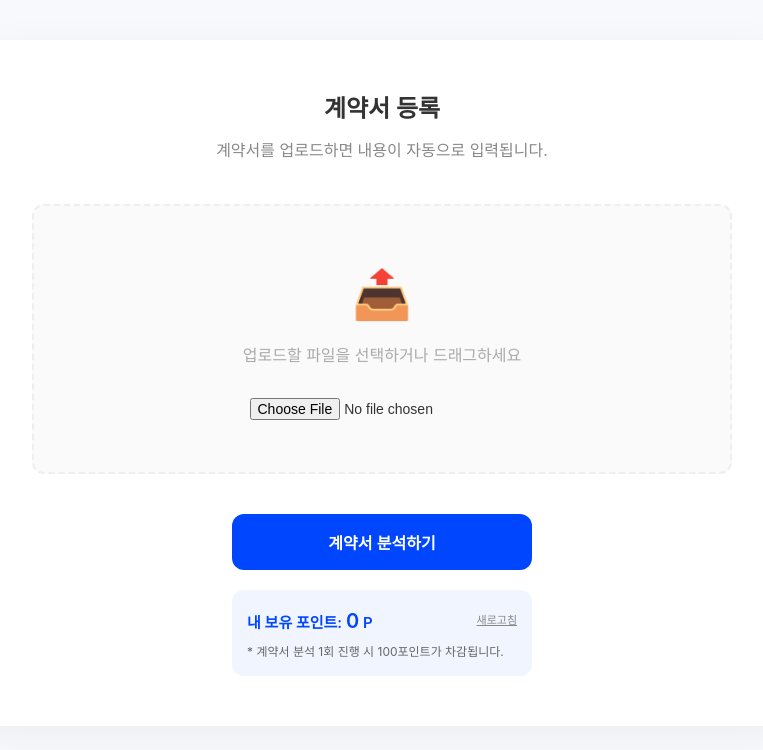
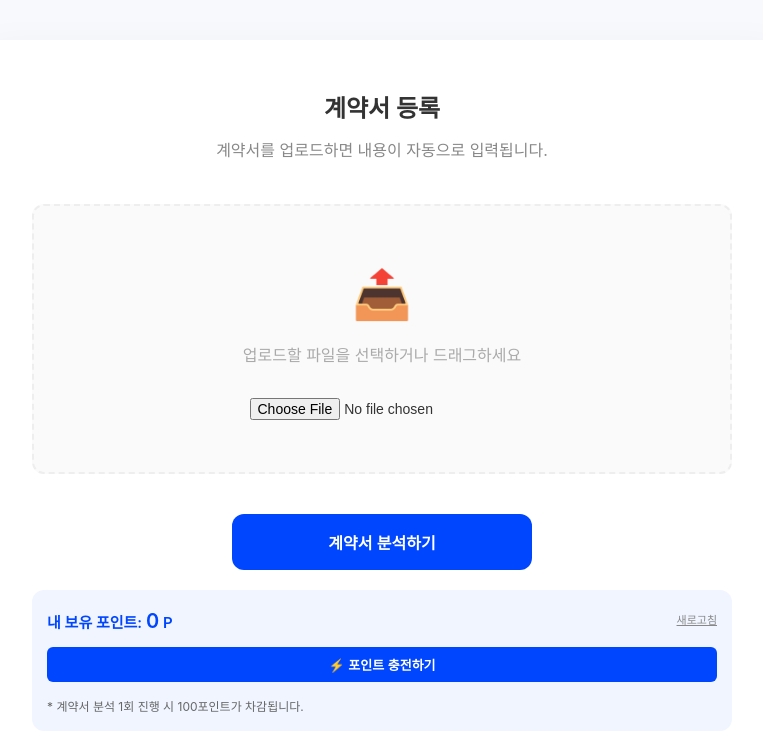
Before and after one commit to realks2002-cell/ai-Contract, a Next.js app in the folder client/: page /upload in a window 1280 px wide. Shown: the top 750 px of the page, without its empty margins (258-1021 px from the left). Built offline with nearby package versions, Linux system fonts and the light colour scheme; no server answers; sample sign-in values are in the browser's storage.

Commit message:
feat: add point recharge button with mock payment integration

```diff
--- a/client/src/app/upload/page.js
+++ b/client/src/app/upload/page.js
@@ -125,6 +125,29 @@ export default function UploadPage() {
         setFormData({ party_a: '', party_b: '', amount: '', date: '', summary: '' });
     };
 
+    const handleRecharge = async () => {
+        if (!confirm('10,000 포인트를 충전하시겠습니까? (테스트 결제)')) return;
+
+        try {
+            // Mock Recharge - simply add points
+            const res = await axios.post(`${process.env.NEXT_PUBLIC_API_URL || 'http://localhost:8000'}/api/payments/complete`, {
+                contractId: 'point_charge_' + Date.now(), // Dummy ID
+                pgTid: 'std_pay_' + Date.now(),
+                amount: 10000,
+                status: 'success',
+                method: 'card_recharge'
+            });
+
+            if (res.data.success) {
+                alert('포인트 충전이 완료되었습니다.');
+                fetchPoints(user.id);
+            }
+        } catch (err) {
+            console.error(err);
+            alert('충전 중 오류가 발생했습니다.');
+        }
+    };
+
     return (
         <div className="container" style={{
             backgroundColor: '#ffffff',
@@ -169,7 +192,7 @@ export default function UploadPage() {
                         {loading ? 'AI 분석 중...' : '계약서 분석하기'}
                     </button>
 
-                    <div style={{ marginTop: '20px', padding: '15px', backgroundColor: '#f0f5ff', borderRadius: '12px', display: 'inline-block', minWidth: '300px', textAlign: 'left' }}>
+                    <div style={{ marginTop: '20px', padding: '15px', backgroundColor: '#f0f5ff', borderRadius: '12px', display: 'flex', flexDirection: 'column', gap: '10px', minWidth: '300px', textAlign: 'left' }}>
                         <div style={{ display: 'flex', justifyContent: 'space-between', alignItems: 'center' }}>
                             <p style={{ fontSize: '15px', fontWeight: '600', color: '#0046ff', margin: 0 }}>
                                 내 보유 포인트: <span style={{ fontSize: '20px' }}>{points.toLocaleString()}</span> P
@@ -181,6 +204,22 @@ export default function UploadPage() {
                                 새로고침
                             </span>
                         </div>
+                        <button
+                            onClick={handleRecharge}
+                            style={{
+                                padding: '8px 12px',
+                                fontSize: '13px',
+                                fontWeight: '600',
+                                color: '#fff',
+                                backgroundColor: '#0046ff',
+                                border: 'none',
+                                borderRadius: '6px',
+                                cursor: 'pointer',
+                                width: '100%'
+                            }}
+                        >
+                            ⚡ 포인트 충전하기
+                        </button>
                         <p style={{ fontSize: '12px', color: '#666', marginTop: '5px', marginBottom: 0 }}>
                             * 계약서 분석 1회 진행 시 100포인트가 차감됩니다.
                         </p>
```
